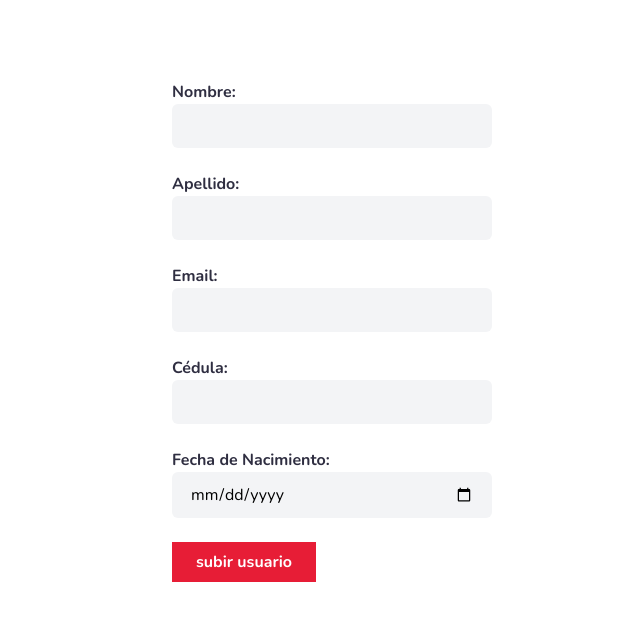
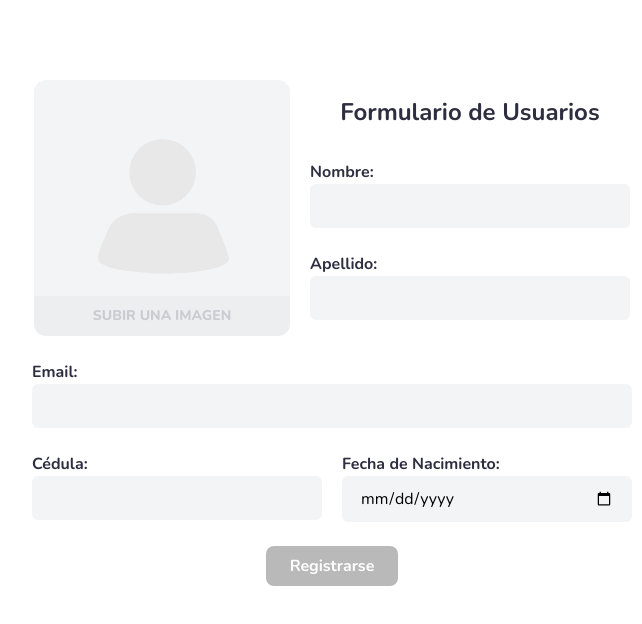
Before and after one commit to Danjar27/software, a Next.js app: page / in a window 1280 px wide. Shown: the top 624 px of the page, without its empty margins (308-950 px from the left). Built offline with nearby package versions, Linux system fonts and the light colour scheme.

Commit message:
created last components for form

```diff
--- /dev/null
+++ b/src/components/molecules/FormPhotoInput.tsx
@@ -0,0 +1,88 @@
+import React, { FC, InputHTMLAttributes, useRef, useState } from "react";
+import { ErrorMessage, useField } from "formik";
+import FieldError from "../atoms/FieldError";
+import { saveFile } from "../../lib/services/storage.service";
+
+interface Props extends InputHTMLAttributes<HTMLInputElement> {
+  name: string;
+  label?: string;
+  className?: string;
+  acceptedExtensions?: string[];
+}
+
+const FormPhotoInput: FC<Props> = ({
+  name,
+  label,
+  className,
+  acceptedExtensions,
+  ...props
+}) => {
+  const inputRef = useRef(null);
+  const [isLoading, setIsLoading] = useState(false);
+  const [field, { error, touched }, { setTouched, setValue }] = useField(name);
+
+  const onBLur = () => {
+    setTouched(true);
+  };
+
+  const onChangeHandler = async (e: React.ChangeEvent<HTMLInputElement>) => {
+    if (e.target.files && e.target.files.length > 0) {
+      setIsLoading(true);
+      const filePath = await saveFile("users", (e.target.files as FileList)[0]);
+      setValue(filePath);
+      setIsLoading(false);
+    }
+  };
+
+  const openFileDialog = () => {
+    (inputRef?.current as any)?.click();
+  };
+
+  return (
+    <div className="flex flex-col">
+      {label && (
+        <label htmlFor={name} className="form-input-label">
+          {label}
+        </label>
+      )}
+      <div className="relative w-64 h-64 center  bg-[#F3F4F6] overflow-hidden rounded-xl">
+        {isLoading && (
+          <img
+            src={"/images/loading_spinner.svg"}
+            className="w-32 h-32 animate-spin object-cover"
+            alt="user picture"
+          />
+        )}
+        {!isLoading && (
+          <img
+            src={field.value ?? "/images/placeholder.svg"}
+            className="w-full object-cover h-full"
+            alt="user picture"
+          />
+        )}
+        <button
+          onClick={openFileDialog}
+          className="opacity-20 hover:bg-opacity-60 hover:opacity-100  absolute bg-gray-300 bottom-0 w-full h-10"
+        >
+          <p className="text-sm text-accent uppercase font-extrabold">
+            Subir una imagen
+          </p>
+        </button>
+      </div>
+      <input
+        ref={inputRef}
+        hidden={true}
+        data-testid="form-photo-input"
+        type="file"
+        onBlur={onBLur}
+        onChange={props.onChange || onChangeHandler}
+        {...props}
+      />
+      <div className="h-6">
+        <ErrorMessage name={name} render={FieldError} />
+      </div>
+    </div>
+  );
+};
+
+export default FormPhotoInput;
--- a/src/components/organisms/UserFormRoot.tsx
+++ b/src/components/organisms/UserFormRoot.tsx
@@ -1,12 +1,15 @@
-import React from "react";
+import React, { useEffect } from "react";
 import { Formik } from "formik";
 import FormInput from "../molecules/FormInput";
-import { User } from "../../models/interfaces/User.interface";
-import { addUser } from "../../lib/services/user.service";
+import { User } from "../../models/User.interface";
+import { addUser, getUsers } from "../../lib/services/user.service";
 import RoundedButton from "../atoms/RoundedButton";
 import { UserSchema } from "../../models/schemas/User.schema";
+import FormPhotoInput from "../molecules/FormPhotoInput";
+import { observer } from "mobx-react-lite";
+import { useStore } from "../../store/hook";
 
-const UserFormRoot = () => {
+const UserFormRoot = observer(() => {
   const initialValues: User = {
     name: "",
     email: "",
@@ -14,6 +17,8 @@ const UserFormRoot = () => {
     dni: undefined,
     birthDate: undefined,
   };
+
+  const { user } = useStore("userStore");
 
   const handleSubmit = async (
     values: User,
@@ -23,28 +28,54 @@ const UserFormRoot = () => {
     resetForm();
   };
 
+  const formIsTouched = (values: Record<string, boolean>) => {
+    return Object.keys(values).length > 0;
+  };
+
   return (
     <Formik<User>
       initialValues={initialValues}
       onSubmit={handleSubmit}
       validationSchema={UserSchema}
     >
-      {({ submitForm }) => (
-        <section className="w-80 flex-col">
+      {({ submitForm, isValid, touched }) => (
+        <section data-testid="form" className="center w-[600px] flex-col">
+          <div className="center">
+            <FormPhotoInput name="photo_url" />
+            <div className="flex w-80 ml-5 flex-col">
+              <h1 className="text-accent font-bold text-2xl text-center mb-8">
+                Formulario de Usuarios
+              </h1>
               <FormInput name="name" label="Nombre:" />
               <FormInput name="lastName" label="Apellido:" />
+            </div>
+          </div>
+          <div className="w-full">
             <FormInput name="email" label="Email:" />
+          </div>
+          <div className="w-full gap-5 flex">
+            <div className="w-1/2">
               <FormInput name="dni" label="Cédula:" />
+            </div>
+            <div className="w-1/2">
               <FormInput
                 name="birthDate"
                 type="date"
                 label="Fecha de Nacimiento:"
               />
-          <RoundedButton text="subir usuario" onClick={submitForm} />
+            </div>
+          </div>
+          <RoundedButton
+            disabled={!isValid || !formIsTouched(touched)}
+            customColor="bg-accent"
+            className="rounded-lg"
+            text="Registrarse"
+            onClick={submitForm}
+          />
         </section>
       )}
     </Formik>
   );
-};
+});
 
 export default UserFormRoot;
```
Lines whose indentation alone changed are shown as unchanged.
